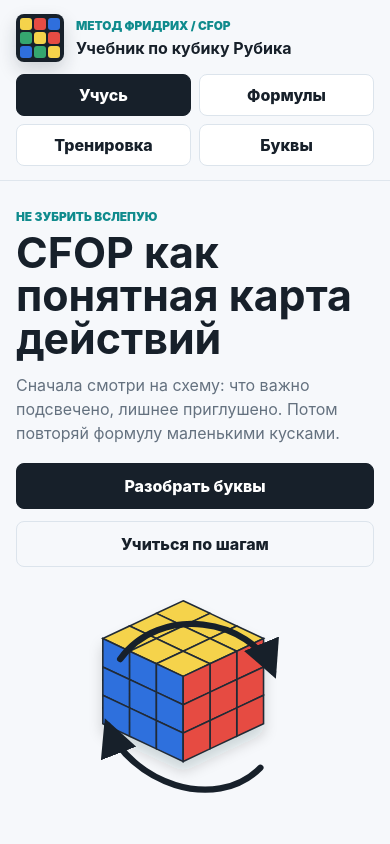
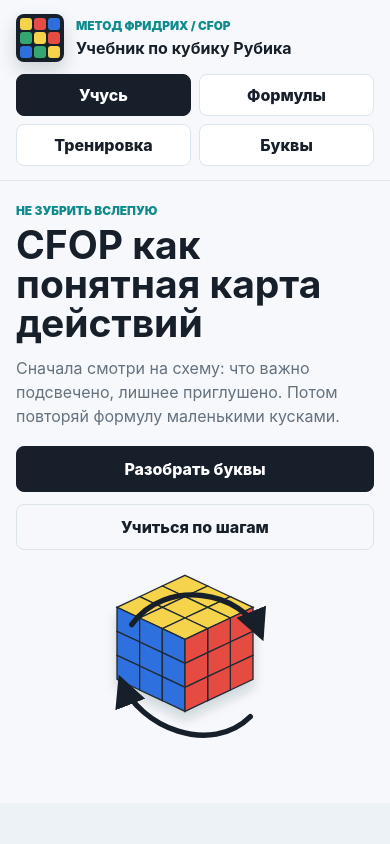
Before and after one commit to alex-idk-creator/rubiks-cube-guide, a plain HTML site: page index.html in a window 390 px wide. Shown: the top 844 px of the page. Drawn offline with Linux system fonts and the light colour scheme.

Commit message:
Show next section on mobile hero

```diff
--- a/index.html
+++ b/index.html
@@ -8,10 +8,10 @@
       name="description"
       content="Удобный русскоязычный справочник по CFOP: обозначения, F2L, OLL после желтого креста и полный PLL."
     />
-    <link rel="stylesheet" href="./styles.css?v=20260629-4" />
+    <link rel="stylesheet" href="./styles.css?v=20260629-5" />
   </head>
   <body>
     <div id="app"></div>
-    <script src="./app.js?v=20260629-4"></script>
+    <script src="./app.js?v=20260629-5"></script>
   </body>
 </html>
--- a/styles.css
+++ b/styles.css
@@ -745,12 +745,12 @@ button {
   }
 
   .hero {
-    gap: 18px;
-    padding: 28px 16px 34px;
+    gap: 12px;
+    padding: 22px 16px 28px;
   }
 
   .hero h2 {
-    font-size: clamp(2rem, 11vw, 2.85rem);
+    font-size: clamp(1.9rem, 10vw, 2.65rem);
     line-height: 1;
   }
 
@@ -768,11 +768,11 @@ button {
   }
 
   .hero-cube {
-    min-height: 230px;
+    min-height: 190px;
   }
 
   .hero-cube .cube-svg {
-    max-width: min(260px, 92vw);
+    max-width: min(220px, 86vw);
   }
 
   .notation-card {
```
